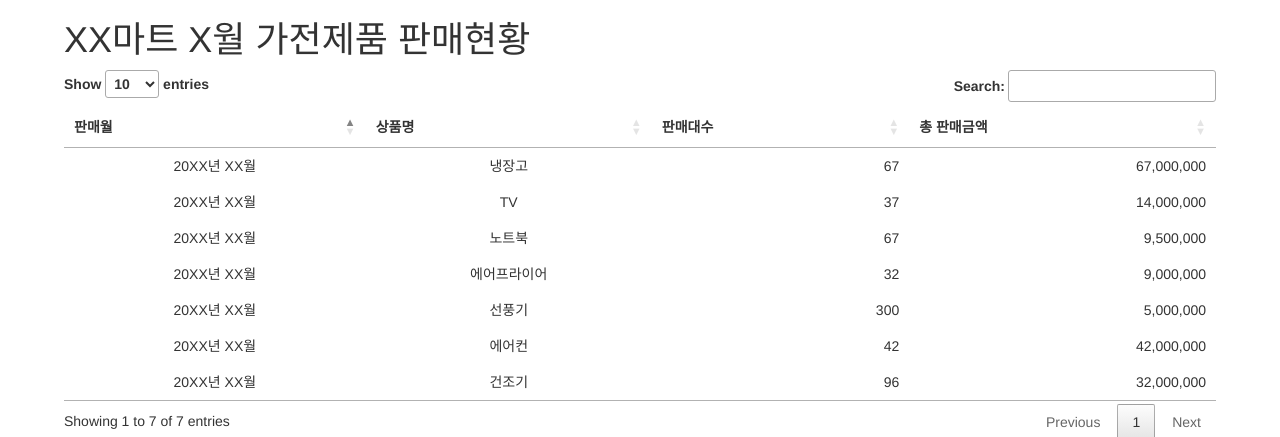
After one commit to SEUNGJOOMOON/examples, a CodeIgniter 4 app: the page made by app/Views/example/googleChart.php in a window 1280 px wide. The commit adds this page. Shown: the top 437 px of the page. Run offline with PHP 8.4 and a stand-in for CodeIgniter, Linux system fonts and the light colour scheme; the template is opened without the code that fills it, so the values that code supplies are empty; some libraries are stand-ins or nearby versions.

Commit message:
차트 예제 추가

```diff
--- a/app/Controllers/Example.php
+++ b/app/Controllers/Example.php
@@ -13,4 +13,9 @@ class Example extends BaseController
 	{
 		return view('example/dataTable');
 	}
+
+	public function googleChart()
+	{
+		return view('example/googleChart');
+	}
 }
--- /dev/null
+++ b/app/Views/example/googleChart.php
@@ -0,0 +1,137 @@
+<!DOCTYPE html>
+<?php
+
+    /* 테스트 데이터 생성 */
+    $items = [];
+    $items[0] = array("ITEM_NAME" => "냉장고", "SALES_COUNT" => 67, "SALES_PRICE" => 67000000);
+    $items[1] = array("ITEM_NAME" => "TV", "SALES_COUNT" => 37, "SALES_PRICE" => 14000000);
+    $items[2] = array("ITEM_NAME" => "노트북", "SALES_COUNT" => 67, "SALES_PRICE" => 9500000);
+    $items[3] = array("ITEM_NAME" => "에어프라이어", "SALES_COUNT" => 32, "SALES_PRICE" => 9000000);
+    $items[4] = array("ITEM_NAME" => "선풍기", "SALES_COUNT" => 300, "SALES_PRICE" => 5000000);
+    $items[5] = array("ITEM_NAME" => "에어컨", "SALES_COUNT" => 42, "SALES_PRICE" => 42000000);
+    $items[6] = array("ITEM_NAME" => "건조기", "SALES_COUNT" => 96, "SALES_PRICE" => 32000000);
+
+
+?>
+<html>
+    <head>
+        <!-- JQuery 필수 -->
+        <script src="//cdnjs.cloudflare.com/ajax/libs/jquery/3.2.1/jquery.min.js"></script>
+        <script type="text/javascript" src="https://www.gstatic.com/charts/loader.js"></script>
+        <link href="https://cdn.datatables.net/1.10.25/css/jquery.dataTables.min.css" rel="stylesheet">
+        <script type="text/javascript" src="https://cdn.datatables.net/1.10.25/js/jquery.dataTables.min.js"></script>
+        <link rel="stylesheet" href="https://maxcdn.bootstrapcdn.com/bootstrap/3.3.2/css/bootstrap.min.css">
+        <link rel="stylesheet" href="https://maxcdn.bootstrapcdn.com/bootstrap/3.3.2/css/bootstrap-theme.min.css">
+        <script src="https://maxcdn.bootstrapcdn.com/bootstrap/3.3.2/js/bootstrap.min.js"></script>
+        <title>googlechart.js예제</title>
+        <meta charset="utf-8" />
+    </head>
+    <body>
+        <div style="width:90%;margin:0 auto;">
+            <h1>XX마트 X월 가전제품 판매현황</h1>
+            <table id="dataTable" style="width:100%">
+                <thead>
+                    <tr>
+                        <th>판매월</th>
+                        <th>상품명</th>
+                        <th>판매대수</th>
+                        <th>총 판매금액</th>
+                    </tr>
+                </thead>
+                <tbody>
+                    <?php foreach($items as $item){ ?>
+                        <tr>
+                            <td style="text-align:center;">20XX년 XX월</td>
+                            <td style="text-align:center;"><?=$item['ITEM_NAME']?></td>
+                            <td style="text-align:right;"><?=$item['SALES_COUNT']?></td>
+                            <td style="text-align:right;"><?=number_format($item['SALES_PRICE'])?></td>
+                        </tr>
+                    <?php } ?>
+                </tbody>
+            </table>
+        </div>
+        <div style="width:90%;margin:0 auto;">
+            <div style="width:45%;display:inline-block">
+                <div id="chart1"></div>
+            </div>
+            <div style="width:45%;display:inline-block">
+                <div id="chart2"></div>
+            </div>
+        </div>
+    </body>
+</html>
+<script>
+    $(document).ready(function() {
+        /* 테이블 load */
+        $('#dataTable').DataTable();
+
+    } );
+
+    /* 상품 데이터를 자바스크립트에서 사용하기 위해 jSON으로 변환 */
+    var items = <?php echo json_encode($items) ?>;
+
+    // google chart API 로드
+    google.charts.load('current', {'packages':['corechart']});
+
+    // google chart API가 로드된 후 실제 차트를 그려주는 함수 호출
+    google.charts.setOnLoadCallback(drawChartCircle);
+    google.charts.setOnLoadCallback(drawChartBar);
+
+    /* 원형차트 그려주는 함수 */
+    function drawChartCircle() {
+
+        // 실제 데이터 셋팅하기
+        var data = new google.visualization.DataTable();
+
+        // 차트의 컬럼(헤더) 추가하기 (addColumn(데이터 타입, 데이터))
+        data.addColumn('string', '상품명');
+        data.addColumn('number', '판매대수');
+
+
+        // 차트의 데이터 추가하기(상품명, 판매대수)
+        chart_data = [];
+        items.forEach(function(el){
+            chart_data.push([el.ITEM_NAME, el.SALES_COUNT])
+        })
+
+        data.addRows(chart_data);
+
+        // 옵션 설정(차트 제목, 크기)
+        var options = {'title':'상품별 판매대수',
+                        'width':600,
+                        'height':450};
+
+        // 차트 그리기
+        var chart = new google.visualization.PieChart(document.getElementById('chart1'));
+        chart.draw(data, options);
+    }
+
+    /* 막대차트 그려주는 함수 */
+    function drawChartBar() {
+
+        // 실제 데이터 셋팅하기
+        var data = new google.visualization.DataTable();
+
+        // 차트의 컬럼(헤더) 추가하기 (addColumn(데이터 타입, 데이터))
+        data.addColumn('string', '상품명');
+        data.addColumn('number', '판매금액');
+
+
+        // 차트의 데이터 추가하기(상품명, 판매금액)
+        chart_data = [];
+        items.forEach(function(el){
+            chart_data.push([el.ITEM_NAME, el.SALES_PRICE])
+        })
+
+        data.addRows(chart_data);
+
+        // 옵션 설정(차트 제목, 크기)
+        var options = {'title':'상품별 판매금액',
+                        'width':600,
+                        'height':450};
+
+        // 차트 그리기
+        var chart = new google.visualization.ColumnChart(document.getElementById('chart2'));
+        chart.draw(data, options);
+    }
+</script>
```
Also changed, not shown: app/Views/example/dataTable.php (+0 -31 lines).
